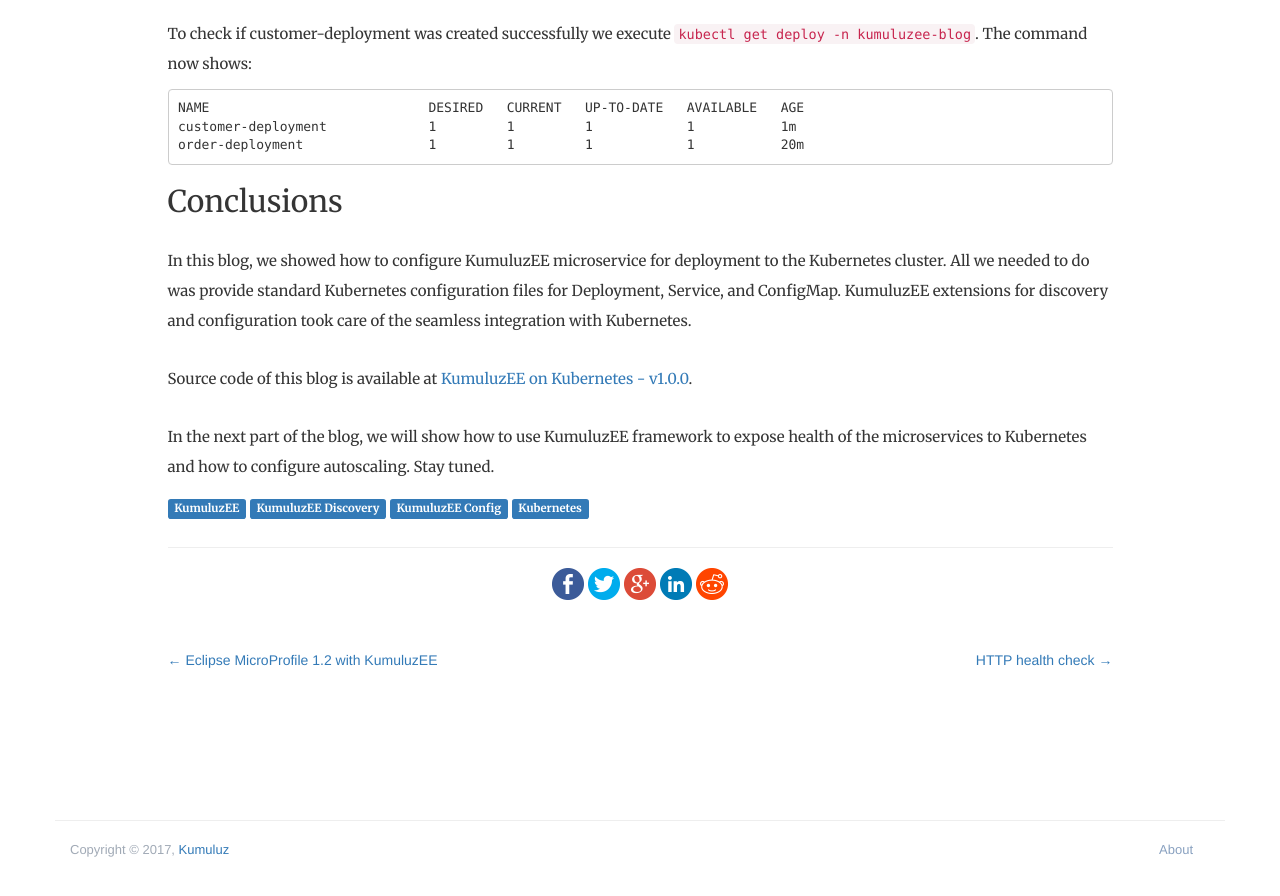
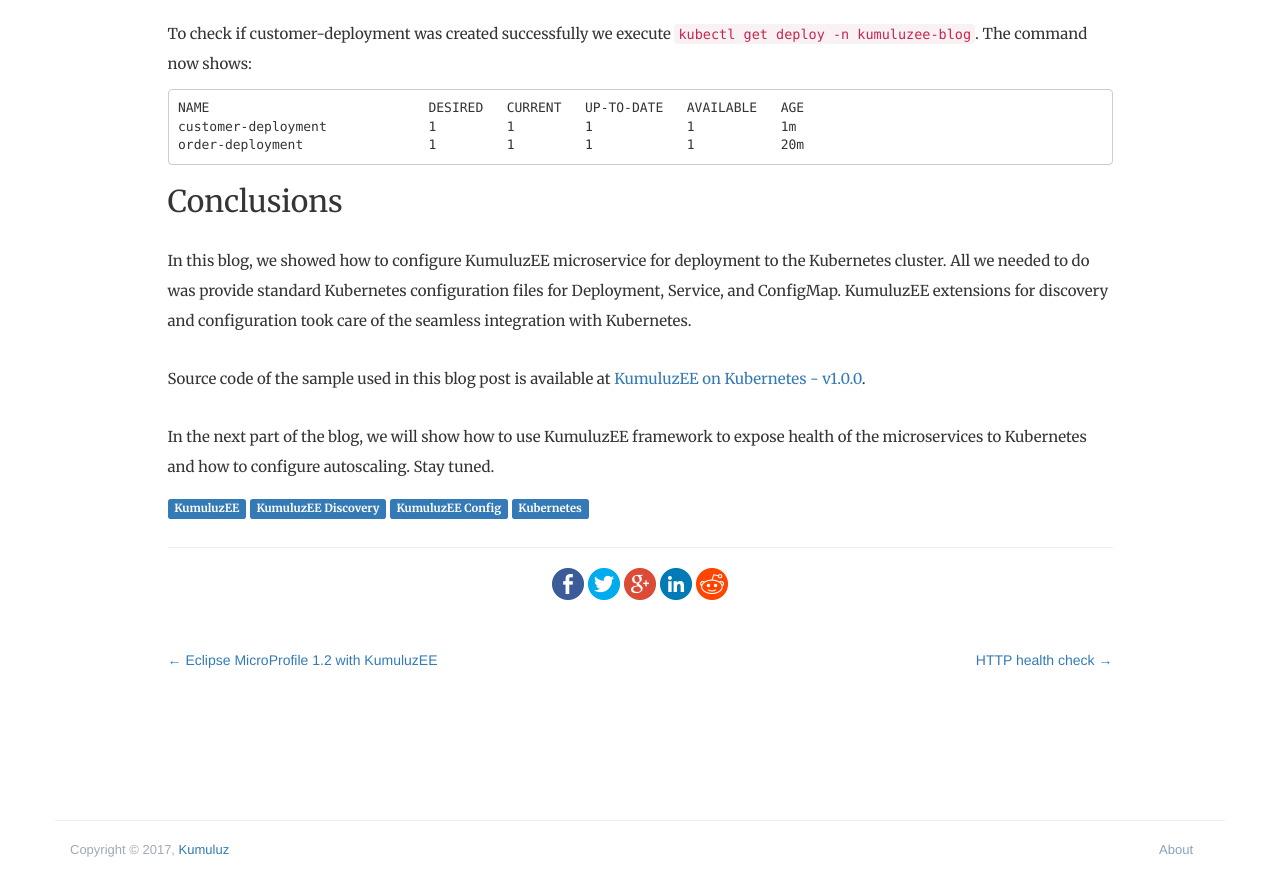
Before and after one commit to kumuluz/blog.sunesis.si, a Jekyll site: the page built from _posts/2017-12-03-kumuluzee-microservices-on-kubernetes_part1.markdown, in a window 1280 px wide and 900 px high, scrolled down 8365 px. Shown: the top 896 px of the window. Built offline with Jekyll 4.4.1, drawn with Linux system fonts in a browser that asks for light colours.

Commit message:
Update 2017-12-03-kumuluzee-microservices-on-kubernetes_part1.markdown

```diff
--- a/_posts/2017-12-03-kumuluzee-microservices-on-kubernetes_part1.markdown
+++ b/_posts/2017-12-03-kumuluzee-microservices-on-kubernetes_part1.markdown
@@ -323,6 +323,6 @@
 ## Conclusions
 In this blog, we showed how to configure KumuluzEE microservice for deployment to the Kubernetes cluster. All we needed to do was provide standard Kubernetes configuration files for Deployment, Service, and ConfigMap. KumuluzEE extensions for discovery and configuration took care of the seamless integration with Kubernetes.
 
-Source code of this blog is available at [KumuluzEE on Kubernetes - v1.0.0](https://github.com/zvonegit/kumuluzee-kubernetes/releases/tag/v1.0.0).
+Source code of the sample used in this blog post is available at [KumuluzEE on Kubernetes - v1.0.0](https://github.com/zvonegit/kumuluzee-kubernetes/releases/tag/v1.0.0).
 
 In the next part of the blog, we will show how to use KumuluzEE framework to expose health of the microservices to Kubernetes and how to configure autoscaling. Stay tuned.
```
